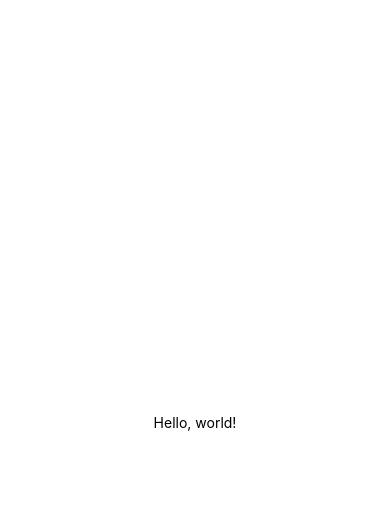
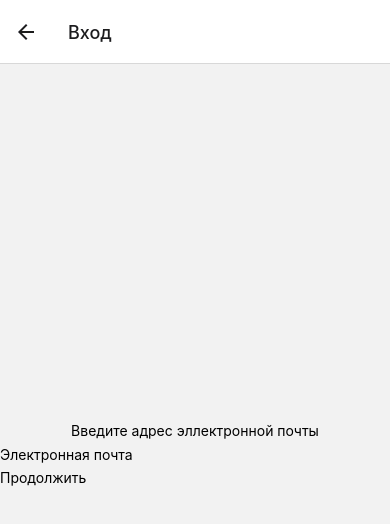
Before and after one commit to eqour/TNClient, a React Native app: screen / in a window 390 px wide. Shown: the top 524 px of the page. Built offline with nearby package versions, Linux system fonts and the light colour scheme.

Commit message:
add main and login view

```diff
--- a/App.tsx
+++ b/App.tsx
@@ -1,22 +1,28 @@
 import React from 'react';
-import {SafeAreaView, StyleSheet, Text} from 'react-native';
+import {NavigationContainer} from '@react-navigation/native';
+import {createNativeStackNavigator} from '@react-navigation/native-stack';
+import LoginView from './src/script/view/LoginView';
+import MainView from './src/script/view/MainView';
+
+const Stack = createNativeStackNavigator();
 
 function App(): JSX.Element {
   return (
-    <SafeAreaView style={styles.container}>
-      <Text style={styles.text}>Hello, world!</Text>
-    </SafeAreaView>
+    <NavigationContainer>
+      <Stack.Navigator>
+        <Stack.Screen
+          name="Main"
+          component={MainView}
+          options={{title: 'Главный экран'}}
+        />
+        <Stack.Screen
+          name="Login"
+          component={LoginView}
+          options={{title: 'Вход'}}
+        />
+      </Stack.Navigator>
+    </NavigationContainer>
   );
 }
 
-const styles = StyleSheet.create({
-  container: {
-    flex: 1,
-    justifyContent: 'center',
-  },
-  text: {
-    textAlign: 'center',
-  },
-});
-
 export default App;
--- a/package.json
+++ b/package.json
@@ -10,6 +10,10 @@
     "test": "jest"
   },
   "dependencies": {
+    "@react-navigation/native": "^6.1.6",
+    "@react-navigation/native-stack": "^6.9.12",
+    "react-native-safe-area-context": "^4.5.0",
+    "react-native-screens": "^3.20.0",
     "react": "18.2.0",
     "react-native": "0.71.3"
   },
--- /dev/null
+++ b/src/script/util/Storage.tsx
@@ -0,0 +1,9 @@
+const data = {
+  authentication: null,
+};
+
+function storage(): any {
+  return data;
+}
+
+export default storage;
--- /dev/null
+++ b/src/script/view/LoginView.tsx
@@ -0,0 +1,46 @@
+import React from 'react';
+import {
+  View,
+  StyleSheet,
+  Text,
+  TextInput,
+  TouchableOpacity,
+} from 'react-native';
+import storage from '../util/Storage';
+
+function LoginView({navigation, route}: any): JSX.Element {
+  const successHandler = () => {
+    storage().authentication = {
+      email: 'temp',
+      token: 'null',
+    };
+    navigation.goBack();
+    route.params.callback();
+  };
+
+  return (
+    <View style={styles.container}>
+      <Text style={styles.text}>Введите адрес эллектронной почты</Text>
+      <TextInput style={styles.textInpt} placeholder="Электронная почта" />
+      <TouchableOpacity onPress={() => successHandler()}>
+        <Text>Продолжить</Text>
+      </TouchableOpacity>
+    </View>
+  );
+}
+
+const styles = StyleSheet.create({
+  container: {
+    flex: 1,
+    justifyContent: 'center',
+  },
+  text: {
+    textAlign: 'center',
+  },
+  textInpt: {
+    padding: 0,
+    height: 30,
+  },
+});
+
+export default LoginView;
--- /dev/null
+++ b/src/script/view/MainView.tsx
@@ -0,0 +1,41 @@
+import React, {useEffect} from 'react';
+import {View, StyleSheet, Text} from 'react-native';
+import storage from '../util/Storage';
+
+function MainView({navigation}: any): JSX.Element {
+  useEffect(() => {
+    checkAuthentication();
+  });
+
+  const checkAuthentication = () => {
+    if (storage().authentication == null) {
+      console.debug('auth is null');
+      navigation.navigate('Login', {callback: checkAuthentication});
+    } else {
+      console.debug(
+        'email: ' +
+          storage().authentication.email +
+          '; token: ' +
+          storage().authentication.token,
+      );
+    }
+  };
+
+  return (
+    <View style={styles.container}>
+      <Text style={styles.text}>Главный экран</Text>
+    </View>
+  );
+}
+
+const styles = StyleSheet.create({
+  container: {
+    flex: 1,
+    justifyContent: 'center',
+  },
+  text: {
+    textAlign: 'center',
+  },
+});
+
+export default MainView;
```
Also changed, not shown: 1 other file (tests, documents, lock files or other folders).
